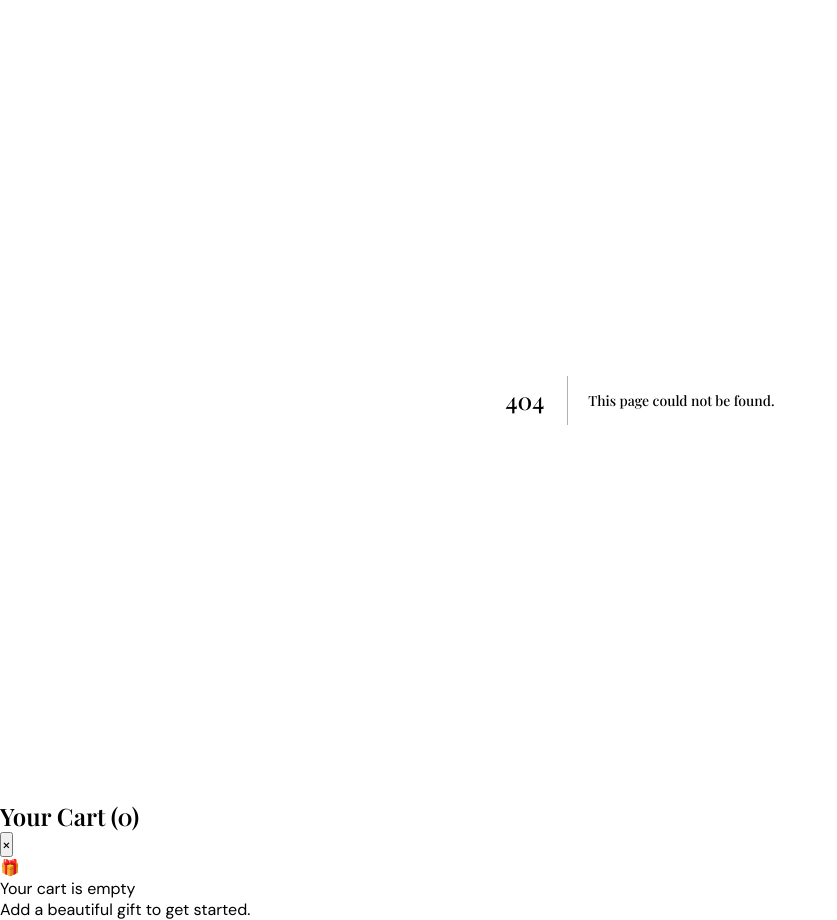
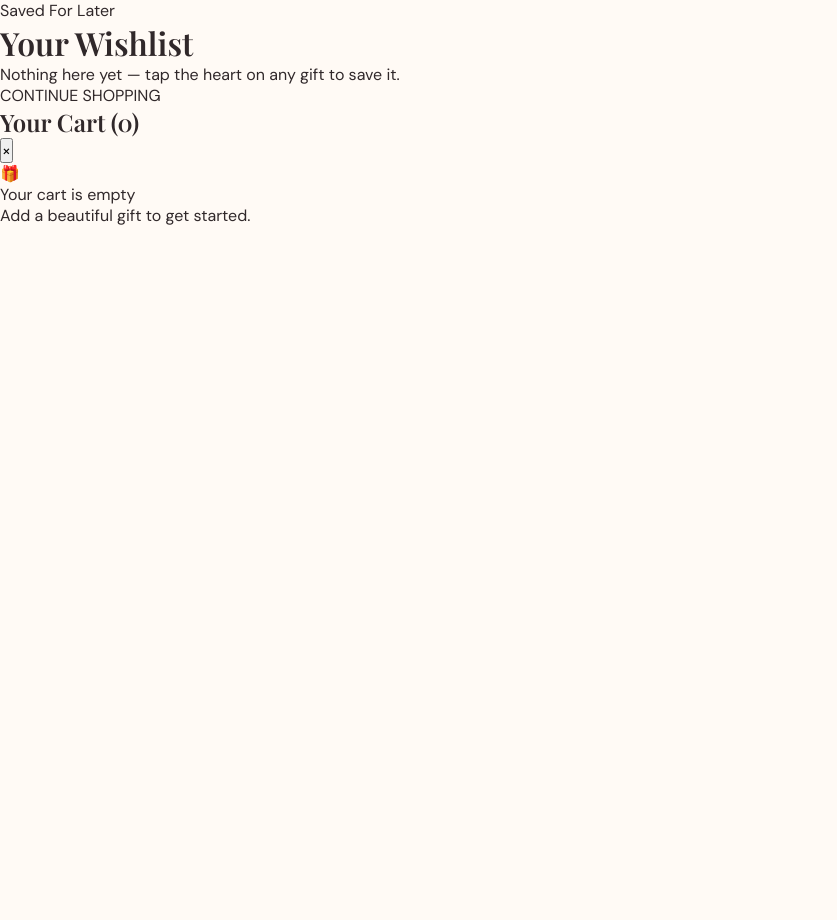
Before and after one commit to ishuraghav78/giftora, a Next.js app: page /wishlist in a window 1280 px wide. Before the commit this address had no page. Shown: the whole page, without its empty margins (0-837 px from the left). After the commit the page ends 800 px from the top, so only its background shows below. Built offline with nearby package versions, Linux system fonts and the light colour scheme.

Commit message:
feat: add wishlist page showing saved products

```diff
--- /dev/null
+++ b/app/wishlist/page.tsx
@@ -0,0 +1,52 @@
+"use client";
+
+import Link from "next/link";
+import { useWishlist } from "../../context/WishlistContext";
+import { useCart } from "../../context/CartContext";
+import ProductCard from "../../components/ProductCard";
+
+export default function WishlistPage() {
+  const { items } = useWishlist();
+  const { addToCart } = useCart();
+
+  return (
+    <main className="min-h-screen bg-[#fffaf8] px-4 py-16 sm:px-6 sm:py-20 lg:px-8">
+      <div className="mx-auto max-w-6xl">
+        <div className="mx-auto max-w-2xl text-center">
+          <p className="mb-3 text-[11px] font-semibold uppercase tracking-[0.22em] text-[#a66a77]">
+            Saved For Later
+          </p>
+          <h1 className="font-serif text-4xl leading-tight text-[#3f202b] sm:text-5xl">
+            Your Wishlist
+          </h1>
+          <p className="mx-auto mt-4 max-w-xl text-sm leading-7 text-[#765c64] sm:text-base">
+            {items.length > 0
+              ? "The little things you've fallen in love with, all in one place."
+              : "Nothing here yet — tap the heart on any gift to save it."}
+          </p>
+        </div>
+
+        {items.length > 0 ? (
+          <div className="mt-12 grid grid-cols-1 gap-6 sm:grid-cols-2 lg:grid-cols-3">
+            {items.map((product) => (
+              <ProductCard
+                key={product.id}
+                product={product}
+                onAddToCart={addToCart}
+              />
+            ))}
+          </div>
+        ) : (
+          <div className="mt-12 flex justify-center">
+            <Link
+              href="/"
+              className="rounded-full bg-[#6b263b] px-8 py-3.5 text-xs font-semibold tracking-[0.14em] text-white shadow-md transition-all duration-300 hover:-translate-y-0.5 hover:bg-[#572031] hover:shadow-lg"
+            >
+              CONTINUE SHOPPING
+            </Link>
+          </div>
+        )}
+      </div>
+    </main>
+  );
+}
```
